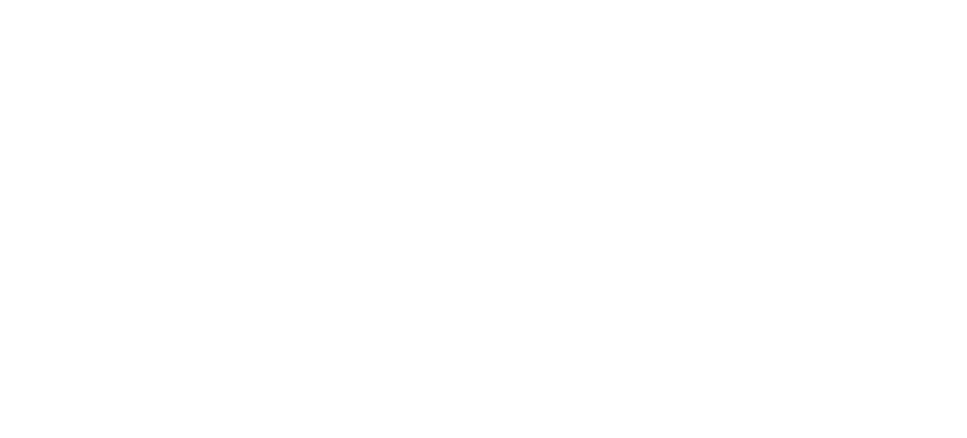
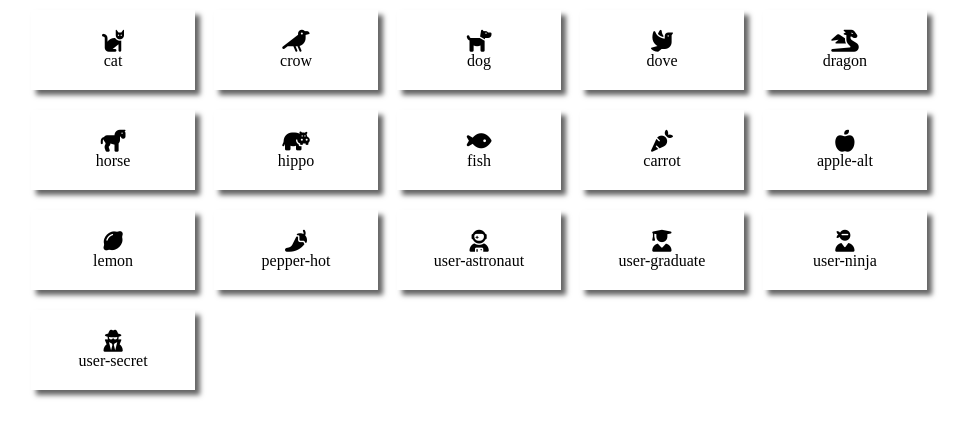
Before and after one commit to Alex12012000/js-es6-icons, a plain HTML site: page index.html in a window 1280 px wide. Shown: the whole page, without its empty margins (161-1128 px from the left). Drawn offline with Linux system fonts and the light colour scheme.

Commit message:
Milestone 1

```diff
--- a/css/style.css
+++ b/css/style.css
@@ -0,0 +1,34 @@
+/* Reset*/
+* {
+    margin: 0;
+    padding: 0;
+    box-sizing: border-box;
+}
+
+/* Box Container */
+.container {
+    width: 70%;
+    margin: 0 auto;
+    display: flex;
+    align-items: center;
+    justify-content: space-between;
+    flex-wrap: wrap;
+}
+
+/* Boxes */
+.box {
+    width: calc(100% / 5 - 15px);
+    height: 80px;
+    margin: 10px 0;
+    display: flex;
+    flex-direction: column;
+    justify-content: center;
+    align-items: center;
+    box-shadow: 5px 5px 5px rgba(0, 0, 0, 0.61);
+
+}
+
+i {
+    font-size: 22px;
+    display: inline-block;
+}
--- a/index.html
+++ b/index.html
@@ -11,7 +11,10 @@
 </head>
 <body>
 
+    <div class="container">
 
+
+    </div>
 
 
     <script src="js/data.js"></script>
--- a/js/data.js
+++ b/js/data.js
@@ -1,4 +1,4 @@
-[
+const icons = [
 	{
 		name: 'cat',
 		prefix: 'fa-',
@@ -112,3 +112,25 @@
 		color: 'blue'
 	}
 ];
+
+
+const boxContainer = document.querySelector('.container');
+drawElementDom(icons);
+
+// ------------
+// FUNCTION
+// ------------
+
+function drawElementDom (iconsArray) {
+
+	icons.forEach((element) => {
+		const {name, prefix, type, family, color} = element;
+		const iconsTemplate =
+		` <div class="box">
+			<i class="${family} + ${prefix}${name}"></i>
+			<div class="name">${name}</div>
+		</div>`;
+
+		boxContainer.innerHTML += iconsTemplate;
+	})
+}
```
